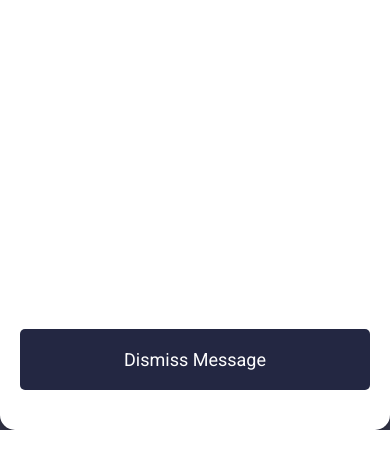
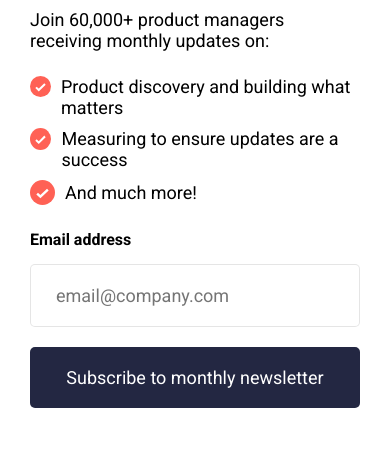
Before and after one commit to edilbertjaguimit/NewsLetterSignup, a plain HTML site: page index.html in a window 390 px wide. Shown: the part 414-872 px from the top of the page. Before the commit the page ends 844 px from the top, so only its background shows below. Drawn offline with Linux system fonts and the light colour scheme.

Commit message:
Update index.html

```diff
--- a/index.html
+++ b/index.html
@@ -335,7 +335,7 @@
 
       <!-- Mobile start -->
       <div id="cardMobile">
-        <div class="card-mobile card-none" id="cardMobileSubscribe">
+        <div class="card-mobile" id="cardMobileSubscribe">
           <img src="assets/images/illustration-sign-up-mobile.svg" alt="" />
           <div class="card-body">
             <h2>Stay Updated!</h2>
@@ -378,7 +378,7 @@
             </div>
           </div>
         </div>
-        <div class="card-mobile-success" id="cardSuccess1">
+        <div class="card-mobile-success card-none" id="cardSuccess1">
           <div class="mobile-success-message">
             <img src="assets/images/icon-list.svg" alt="" />
           <h1>Thanks for subscribing!</h1>
```
